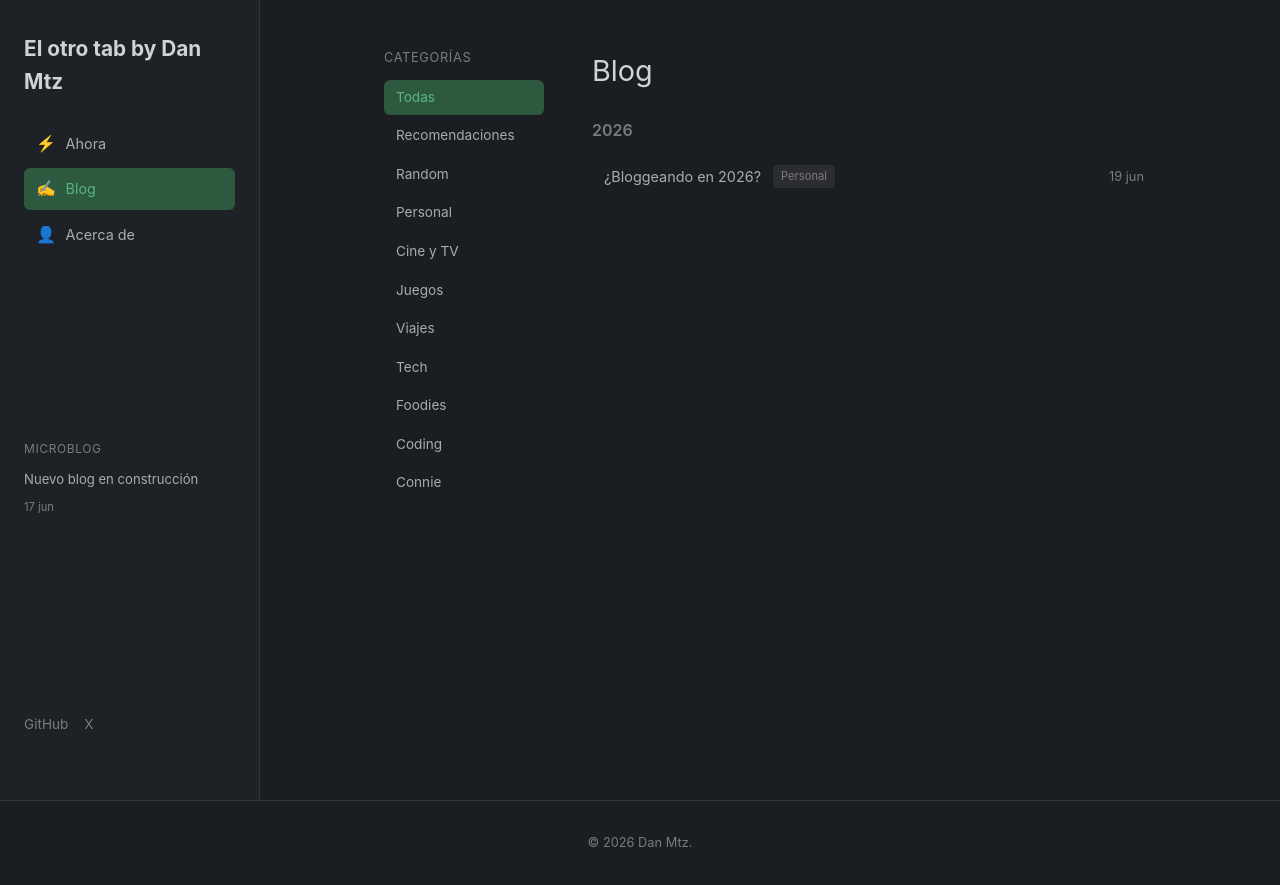
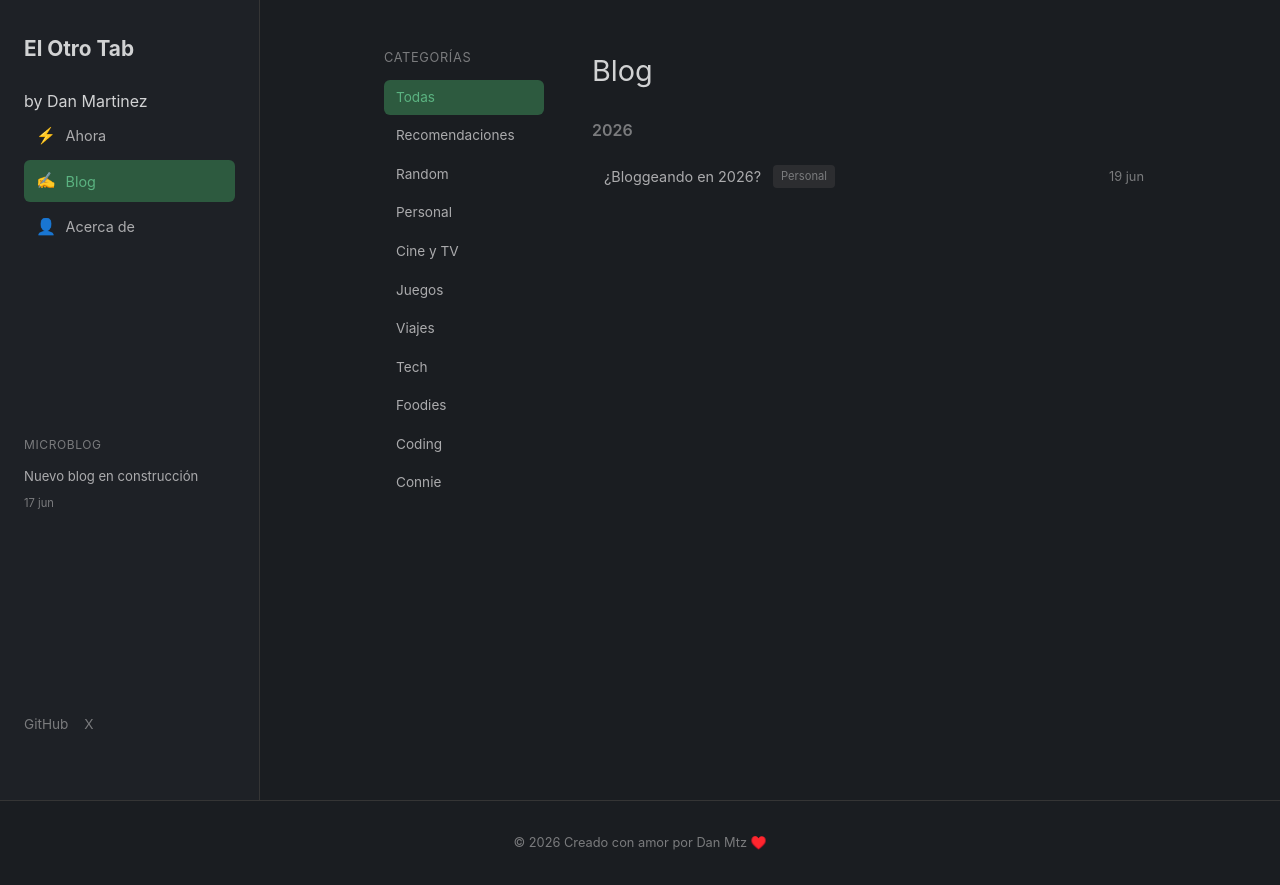
Before and after one commit to DanMartinezMx/eldanmtz, a Next.js app: page /blog in a window 1280 px wide. Built offline with nearby package versions, Linux system fonts and the light colour scheme.

Commit message:
updated content

```diff
--- a/src/app/blog/[filename]/opengraph-image.tsx
+++ b/src/app/blog/[filename]/opengraph-image.tsx
@@ -4,7 +4,7 @@ import path from "path";
 import matter from "gray-matter";
 
 export const runtime = "nodejs";
-export const alt = "Dan Mtz. Blog";
+export const alt = "El otro tab by Dan Mtz";
 export const size = { width: 1200, height: 630 };
 export const contentType = "image/png";
 
@@ -12,7 +12,7 @@ export default async function Image({ params }: { params: { filename: string } }
     const { filename } = await params;
     const filePath = path.join(process.cwd(), "content/posts", `${filename}.mdx`);
 
-    let title = "Dan Mtz.";
+    let title = "El otro tab by Dan Mtz";
     let category = "";
 
     if (fs.existsSync(filePath)) {
--- a/src/app/blog/[filename]/page.tsx
+++ b/src/app/blog/[filename]/page.tsx
@@ -23,18 +23,18 @@ export async function generateMetadata({ params }: Props): Promise<Metadata> {
   const filePath = path.join(postsDir, `${filename}.mdx`);
 
   if (!fs.existsSync(filePath)) {
-    return { title: "Post no encontrado — Dan Mtz." };
+    return { title: "Post no encontrado — El otro tab" };
   }
 
   const raw = fs.readFileSync(filePath, "utf-8");
   const { data } = matter(raw);
 
   return {
-    title: `${data.title} — Dan Mtz.`,
-    description: data.description || `${data.title} — Blog de Dan Mtz.`,
+    title: `${data.title} — El otro tab`,
+    description: data.description || `${data.title} — El otro tab - Blog`,
     openGraph: {
       title: data.title,
-      description: data.description || `${data.title} — Blog de Dan Mtz.`,
+      description: data.description || `${data.title} — El otro tab - Blog`,
       type: "article",
       publishedTime: data.createdAt,
       url: `https://eldanmtz.com/blog/${filename}`,
@@ -43,7 +43,7 @@ export async function generateMetadata({ params }: Props): Promise<Metadata> {
     twitter: {
       card: "summary_large_image",
       title: data.title,
-      description: data.description || `${data.title} — Blog de Dan Mtz.`,
+      description: data.description || `${data.title} — El otro tab - Blog`,
       ...(data.image && { images: [data.image] }),
     },
   };
@@ -68,12 +68,12 @@ export default async function BlogPost({ params }: Props) {
     datePublished: data.createdAt,
     author: {
       "@type": "Person",
-      name: "Daniel Martinez",
+      name: "Dan Martinez",
       url: "https://eldanmtz.com",
     },
     publisher: {
       "@type": "Person",
-      name: "Daniel Martinez",
+      name: "Dan Martinez",
     },
     url: `https://eldanmtz.com/blog/${filename}`,
     ...(data.image && { image: data.image }),
--- a/src/app/blog/page.tsx
+++ b/src/app/blog/page.tsx
@@ -6,11 +6,11 @@ import { BlogFilters } from "@/components/BlogFilters";
 
 
 export const metadata: Metadata = {
-  title: "Blog — Dan Mtz.",
-  description: "Posts sobre tech, cocina, gaming, viajes y la vida.",
+  title: "Blog — El otro tab by Dan Mtz",
+  description: "Posts sobre lo que pasa cuando cierras la laptop. Un blog sobre tech, comida, juegos y la vida real.",
   openGraph: {
-    title: "Blog — Dan Mtz.",
-    description: "Posts sobre tech, cocina, gaming, viajes y la vida.",
+    title: "Blog — El otro tab by Dan Mtz.",
+    description: "Posts sobre lo que pasa cuando cierras la laptop. Un blog sobre tech, comida, juegos y la vida real.",
     type: "website",
     url: "https://eldanmtz.com/blog",
   },
--- a/src/app/opengraph-image.tsx
+++ b/src/app/opengraph-image.tsx
@@ -1,7 +1,7 @@
 import { ImageResponse } from "next/og";
 
 export const runtime = "nodejs";
-export const alt = "Dan Mtz. — Blog personal";
+export const alt = "El otro tab by Dan Mtz";
 export const size = { width: 1200, height: 630 };
 export const contentType = "image/png";
 
--- a/src/components/Footer.tsx
+++ b/src/components/Footer.tsx
@@ -1,7 +1,7 @@
 export function Footer() {
   return (
     <footer className="site-footer">
-      <p>© {new Date().getFullYear()} Dan Mtz.</p>
+      <p>© {new Date().getFullYear()} Creado con amor por Dan Mtz ♥️</p>
     </footer>
   );
 }
--- a/src/components/Sidebar.tsx
+++ b/src/components/Sidebar.tsx
@@ -25,9 +25,9 @@ export function Sidebar({ microblogEntries }: SidebarProps) {
   return (
     <aside className="sidebar">
       <div className="sidebar-section">
-        <Link href="/" className="logo">
-          El otro tab by Dan Mtz
-        </Link>
+
+        <Link href="/" className="logo">El Otro Tab</Link>
+        <span className="logo-subtitle">by Dan Martinez</span>
 
         <nav className="nav">
           {navItems.map((item) => (
```
